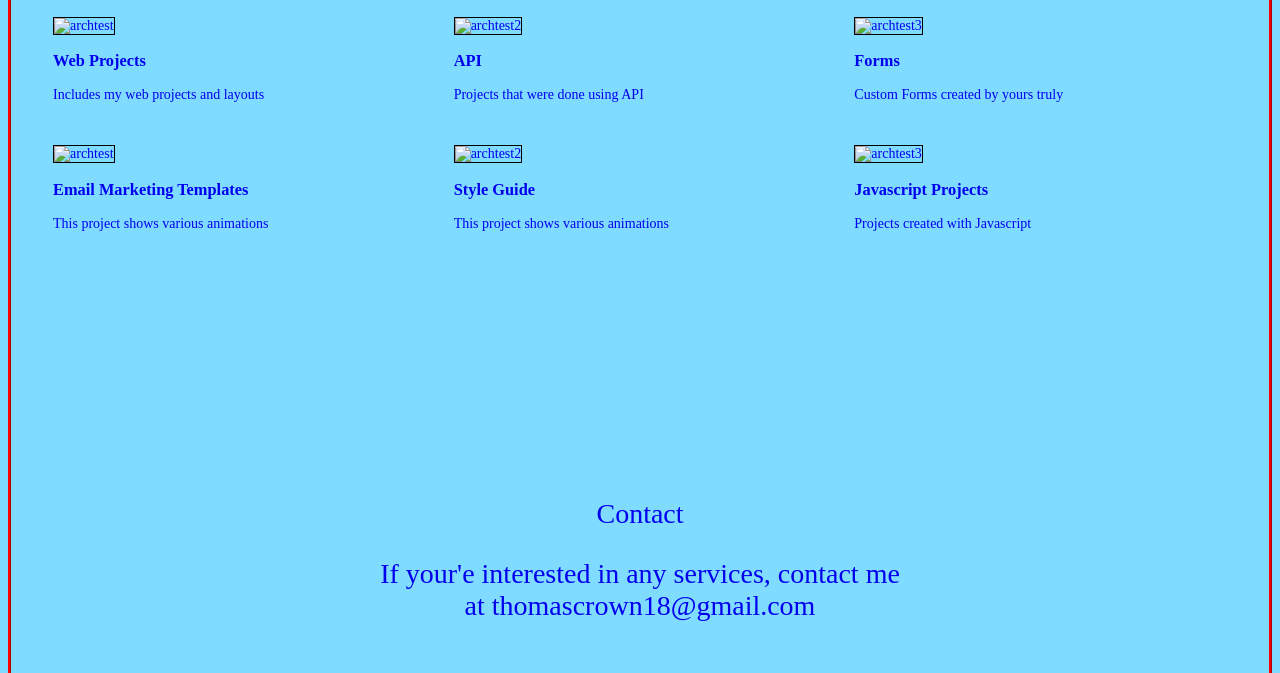
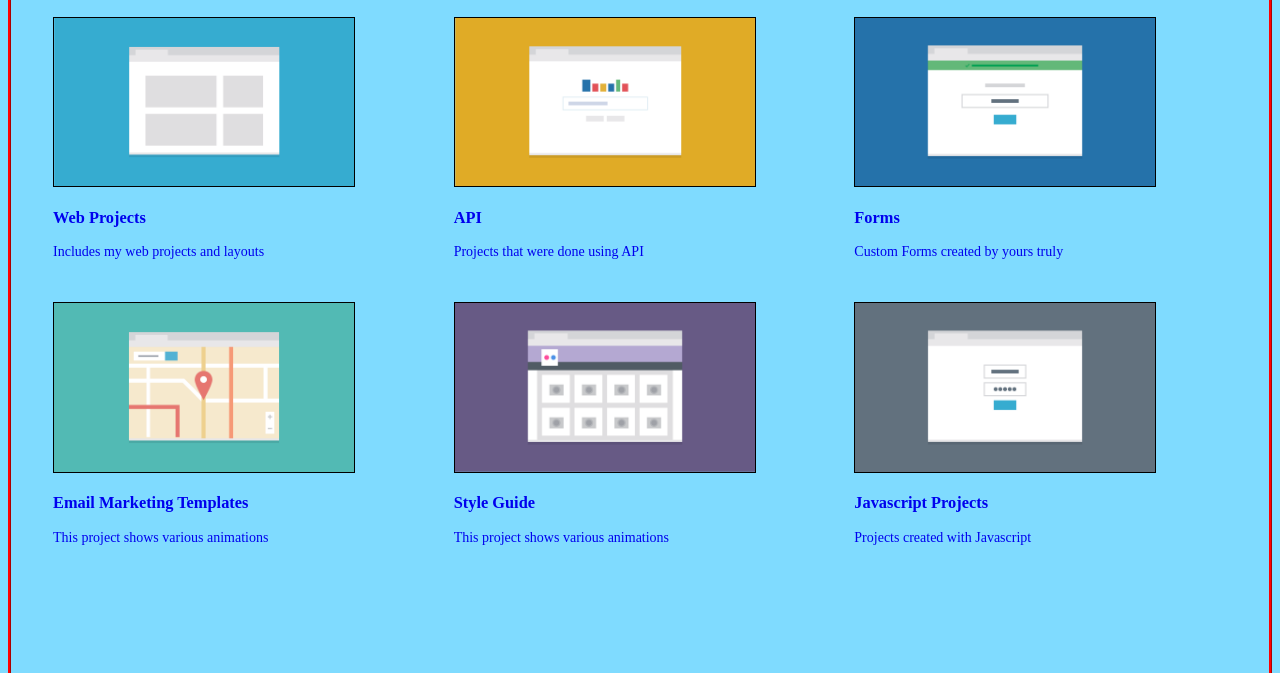
Before and after one commit to Ahunter24/TreehouseProject2, a plain HTML site: page index.html in a window 1280 px wide. Shown: the part 634-1307 px from the top of the page. Drawn offline with Linux system fonts and the light colour scheme; files whose address does not match are found by name; a web font is replaced by a local one.

Commit message:
Update index.html

```diff
--- a/index.html
+++ b/index.html
@@ -35,32 +35,32 @@
 
 <div class="grid">
   <div class="block1">
-    <img src="img/portfolio-1.png" class="img1" alt="archtest" />
+    <img src="images/portfolio-1.png" class="img1" alt="archtest" />
     <h3 class="">Web Projects</h3>
     <p>Includes my web projects and layouts</p>
   </div>
   <div class="block2">
-    <img src="img/portfolio-2.png" class="img1" alt="archtest2" />
+    <img src="images/portfolio-2.png" class="img1" alt="archtest2" />
     <h3>API</h3>
     <p>Projects that were done using API</p>
   </div>
   <div class="block3">
-    <img src="img/portfolio-3.png" class="img1" alt="archtest3" />
+    <img src="images/portfolio-3.png" class="img1" alt="archtest3" />
     <h3>Forms</h3>
     <p>Custom Forms created by yours truly</p>
   </div>
   <div class="block4">
-    <img src="img/portfolio-4.png" class="img1" alt="archtest" />
+    <img src="images/portfolio-4.png" class="img1" alt="archtest" />
     <h3>Email Marketing Templates</h3>
     <p>This project shows various animations</p>
   </div>
   <div class="block5">
-    <img src="img/portfolio-5.png" class="img1" alt="archtest2" />
+    <img src="images/portfolio-5.png" class="img1" alt="archtest2" />
     <h3>Style Guide</h3>
     <p>This project shows various animations</p>
   </div>
   <div class="block6">
-    <img src="img/portfolio-6.png" class="img1" alt="archtest3" />
+    <img src="images/portfolio-6.png" class="img1" alt="archtest3" />
     <h3>Javascript Projects</h3>
     <p>Projects created with Javascript</p>
   </div>
```
